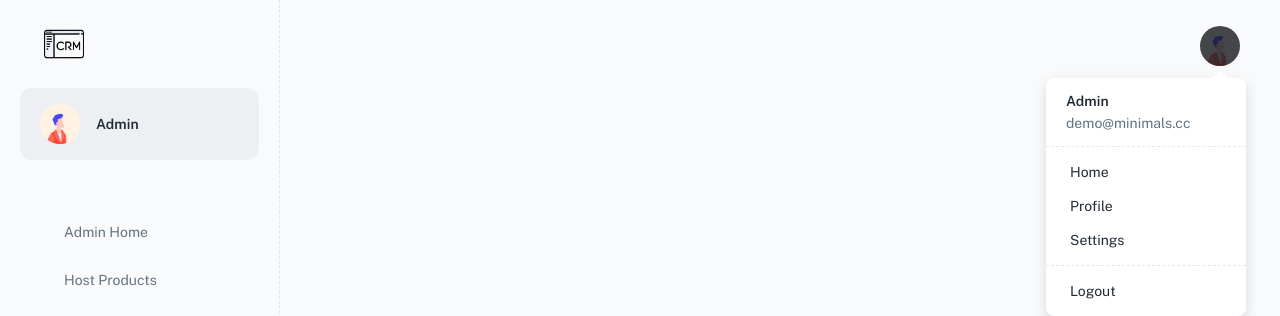
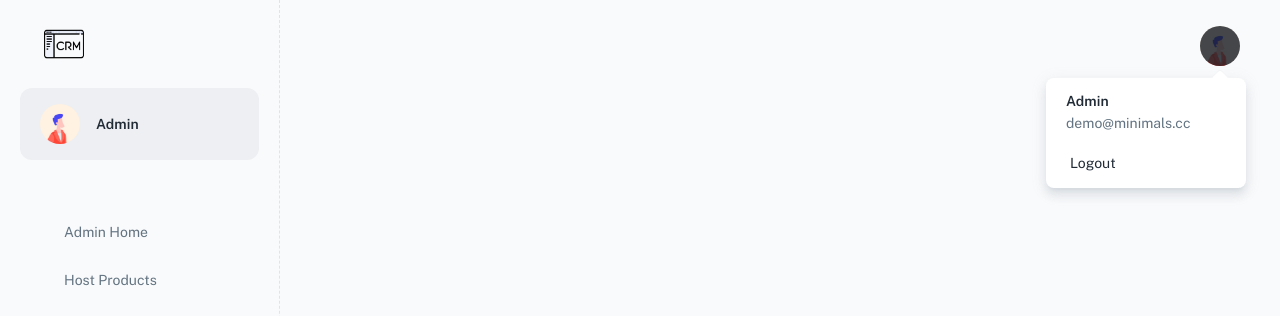
Before and after one commit to AlishaMomin/Folio3-CRM, a React (Create React App) app in the folder CRM/client/: page /dashboard in a window 1280 px wide. Both pictures are taken after a click on the button 1220 px from the left and 46 px from the top of the page. Shown: the top 316 px of the page. Built offline with nearby package versions, Linux system fonts and the light colour scheme; some icons are missing; a web font is replaced by a local one.

Commit message:
updations of title,logout,etc

```diff
--- a/CRM/client/public/index.html
+++ b/CRM/client/public/index.html
@@ -19,7 +19,7 @@
   <!-- Using Local Font -->
   <link rel="stylesheet" type="text/css" href="%PUBLIC_URL%/fonts/index.css" />
 
-  <title>Minimal UI Kit</title>
+  <title>CRM</title>
   <meta name="description"
     content="The starting point for your next project with Minimal UI Kit, built on the newest version of Material-UI ©, ready to be customized to your style" />
   <meta name="keywords" content="react,material,kit,application,dashboard,admin,template" />
--- a/CRM/client/src/components/Logo.js
+++ b/CRM/client/src/components/Logo.js
@@ -33,5 +33,5 @@ export default function Logo({ disabledLink = false, sx }) {
     return <>{logo}</>;
   }
 
-  return <RouterLink to="/">{logo}</RouterLink>;
+  return <RouterLink to="#">{logo}</RouterLink>;
 }
--- a/CRM/client/src/components/Page.js
+++ b/CRM/client/src/components/Page.js
@@ -9,7 +9,7 @@ import { Box } from '@mui/material';
 const Page = forwardRef(({ children, title = '', meta, ...other }, ref) => (
   <>
     <Helmet>
-      <title>{`${title} | Minimal-UI`}</title>
+      <title>{`${title} | CRM`}</title>
       {meta}
     </Helmet>
 
--- a/CRM/client/src/layouts/dashboard/AccountPopover.js
+++ b/CRM/client/src/layouts/dashboard/AccountPopover.js
@@ -1,5 +1,5 @@
 import { useRef, useState } from 'react';
-import { Link as RouterLink } from 'react-router-dom';
+import { Link as RouterLink ,useNavigate} from 'react-router-dom';
 // @mui
 import { alpha } from '@mui/material/styles';
 import { Box, Divider, Typography, Stack, MenuItem, Avatar, IconButton } from '@mui/material';
@@ -7,32 +7,32 @@ import { Box, Divider, Typography, Stack, MenuItem, Avatar, IconButton } from '@
 import MenuPopover from '../../components/MenuPopover';
 // mocks_
 import account from '../../_mock/account';
-
+import Signin from '../../pages/Signin';
 // ----------------------------------------------------------------------
 
 const MENU_OPTIONS = [
-  {
-    label: 'Home',
-    icon: 'eva:home-fill',
-    linkTo: '/',
-  },
-  {
-    label: 'Profile',
-    icon: 'eva:person-fill',
-    linkTo: '#',
-  },
-  {
-    label: 'Settings',
-    icon: 'eva:settings-2-fill',
-    linkTo: '#',
-  },
+  // {
+  //   label: 'Home',
+  //   icon: 'eva:home-fill',
+  //   linkTo: '/',
+  // },
+  // {
+  //   label: 'Profile',
+  //   icon: 'eva:person-fill',
+  //   linkTo: '#',
+  // },
+  // {
+  //   label: 'Settings',
+  //   icon: 'eva:settings-2-fill',
+  //   linkTo: '#',
+  // },
 ];
 
 // ----------------------------------------------------------------------
 
 export default function AccountPopover() {
   const anchorRef = useRef(null);
-
+  const navigate = useNavigate();
   const [open, setOpen] = useState(null);
 
   const handleOpen = (event) => {
@@ -41,6 +41,9 @@ export default function AccountPopover() {
 
   const handleClose = () => {
     setOpen(null);
+  };
+  const goto = () => {
+    navigate("/signin");
   };
 
   return (
@@ -89,9 +92,9 @@ export default function AccountPopover() {
           </Typography>
         </Box>
 
-        <Divider sx={{ borderStyle: 'dashed' }} />
+        {/* <Divider sx={{ borderStyle: 'dashed' }} /> */}
 
-        <Stack sx={{ p: 1 }}>
+        {/* <Stack sx={{ p: 1 }}>
           {MENU_OPTIONS.map((option) => (
             <MenuItem key={option.label} to={option.linkTo} component={RouterLink} onClick={handleClose}>
               {option.label}
@@ -99,9 +102,9 @@ export default function AccountPopover() {
           ))}
         </Stack>
 
-        <Divider sx={{ borderStyle: 'dashed' }} />
+        <Divider sx={{ borderStyle: 'dashed' }} /> */}
 
-        <MenuItem onClick={handleClose} sx={{ m: 1 }}>
+        <MenuItem href="/dashb" onClick = {goto} sx={{ m: 1 }}>
           Logout
         </MenuItem>
       </MenuPopover>
--- a/CRM/client/src/pages/AdminHome.js
+++ b/CRM/client/src/pages/AdminHome.js
@@ -135,7 +135,7 @@ export default function AdminHome() {
   const isUserNotFound = filteredUsers.length === 0;
 
   return (
-    <Page title="User">
+    <Page title="Admin Home">
       <Container>
         <Stack direction="row" alignItems="center" justifyContent="space-between" mb={5}>
           <Typography variant="h4" gutterBottom>
--- a/CRM/client/src/pages/ClientCompanies.js
+++ b/CRM/client/src/pages/ClientCompanies.js
@@ -135,7 +135,7 @@ export default function ClientCompanies() {
   const isUserNotFound = filteredUsers.length === 0;
 
   return (
-    <Page title="User">
+    <Page title="Client Companies">
       <Container>
         <Stack direction="row" alignItems="center" justifyContent="space-between" mb={5}>
           <Typography variant="h4" gutterBottom>
--- a/CRM/client/src/pages/ClientRecievables.js
+++ b/CRM/client/src/pages/ClientRecievables.js
@@ -134,7 +134,7 @@ export default function AdminHome() {
   const isUserNotFound = filteredUsers.length === 0;
 
   return (
-    <Page title="User">
+    <Page title="Client Recievables">
       <Container>
         <Stack direction="row" alignItems="center" justifyContent="space-between" mb={5}>
           <Typography variant="h4" gutterBottom>
--- a/CRM/client/src/pages/ClientTransactions.js
+++ b/CRM/client/src/pages/ClientTransactions.js
@@ -133,7 +133,7 @@ export default function AdminHome() {
   const isUserNotFound = filteredUsers.length === 0;
 
   return (
-    <Page title="User">
+    <Page title="Client Transactions">
       <Container>
         <Stack direction="row" alignItems="center" justifyContent="space-between" mb={5}>
           <Typography variant="h4" gutterBottom>
--- a/CRM/client/src/pages/HostProduct.js
+++ b/CRM/client/src/pages/HostProduct.js
@@ -131,7 +131,7 @@ export default function AdminHome() {
     const isUserNotFound = filteredUsers.length === 0;
 
     return (
-        <Page title="User">
+        <Page title="Products">
             <Container>
                 <Stack direction="row" alignItems="center" justifyContent="space-between" mb={5}>
                     <Typography variant="h4" gutterBottom>
```
Also changed, not shown: CRM/client/package.json (+4 -4 lines).
